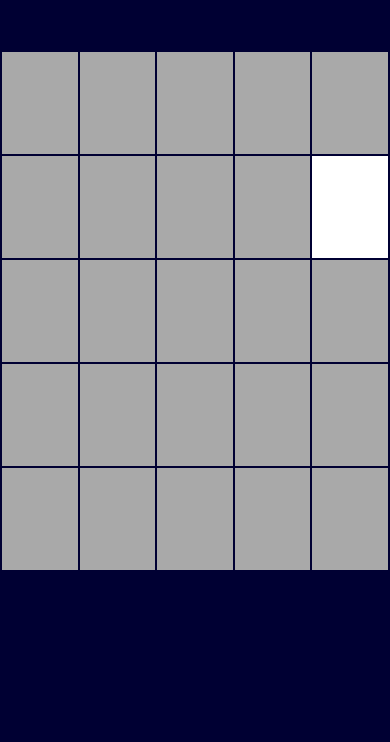
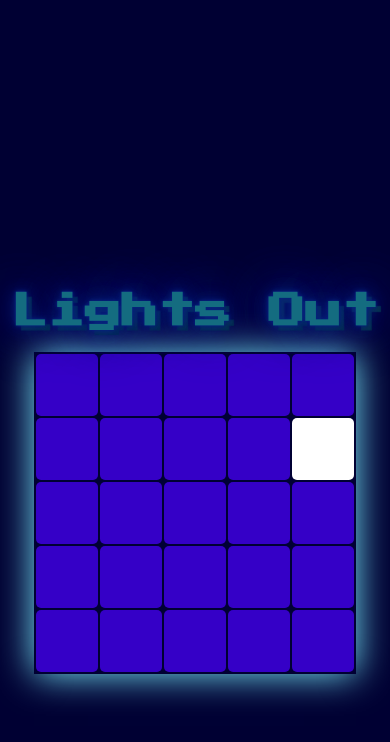
Before and after one commit to hjpunzalan/lights-out, a React (Create React App) app: page / in a window 390 px wide. Shown: the top 742 px of the page. Built offline with nearby package versions, Linux system fonts and the light colour scheme.

Commit message:
added styling and mobile responsive

```diff
--- a/src/Board.css
+++ b/src/Board.css
@@ -1,3 +1,54 @@
+@import url('https://fonts.googleapis.com/css?family=Press+Start+2P');
+
 .Board {
+  display: flex;
+  flex-direction: column;
+  height: 100vh;
+  justify-content: center;
+}
+
+.Board-table {
   margin: 0 auto;
+  box-shadow: 0 0 3.5rem rgb(124, 240, 255);
 }
+
+
+.Board-heading {
+  color: #426DFB;
+  font-size: 5rem;
+  text-shadow: 0 0 1rem #2356FF;
+ font-family: "Press Start 2P";
+  animation: flux 3s linear infinite;
+  -moz-animation: flux 3s linear infinite;
+  -webkit-animation: flux 3s linear infinite;
+  -o-animation: flux 3s linear infinite;
+}
+
+
+
+
+@keyframes flux {
+
+  0%,
+  100% {
+    text-shadow: 0 0 1rem #1041FF, 0 0 3rem #1041FF, 0 0 10rem #1041FF, 0 0 10rem #1041FF, 0 0 .4rem #8BFDFE, .5rem .5rem .1rem #147280;
+    color: #28D7FE;
+    transform: scale(1);
+  }
+
+  50% {
+    text-shadow: 0 0 .5rem #082180, 0 0 1.5rem #082180, 0 0 5rem #082180, 0 0 5rem #082180, 0 0 .2rem #082180, .5rem .5rem .1rem #0A3940;
+    color: #146C80;
+    transform: scale(1.05);
+  }
+}
+
+@media (max-width: 65rem) {
+  #container {
+    width: 100%;
+  }
+
+    .Board-heading {
+      font-size: 3.5em;
+    }
+  }
--- a/src/Board.js
+++ b/src/Board.js
@@ -67,10 +67,8 @@ class Board extends Component {
     let board = this.state.board;
     let [y, x] = coord.split("-").map(Number);
 
-
     function flipCell(y, x) {
       // if this coord is actually on board, flip it~!!!
-
       if (x >= 0 && x < ncols && y >= 0 && y < nrows) {
         board[y][x] = !board[y][x];
       }
@@ -112,11 +110,14 @@ class Board extends Component {
     })
 
     return (
-    <table className="Board">
+    <div className="Board">
+    <h1 className="Board-heading">Lights Out</h1>
+    <table className="Board-table">
       <tbody>
       {newBoard}
       </tbody>
     </table>
+      </div>
     );
   }
 }
--- a/src/Cell.css
+++ b/src/Cell.css
@@ -1,9 +1,17 @@
 .Cell {
-  height: 100px;
-  width: 100px;
-  background-color: darkgray;
+  height: 10rem;
+  width: 10rem;
+  background-color: rgb(53, 0, 199);
+  border-radius: 5px;
+}
+
+@media only screen and (max-width: 31.25em) {
+  .Cell {
+    height: 6rem;
+    width: 6rem;
+  }
 }
 
 .Cell-lit {
-  background-color: white;
+  background-color: rgb(255, 255, 255);
 }
```
